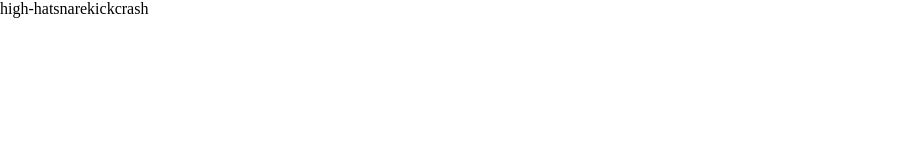
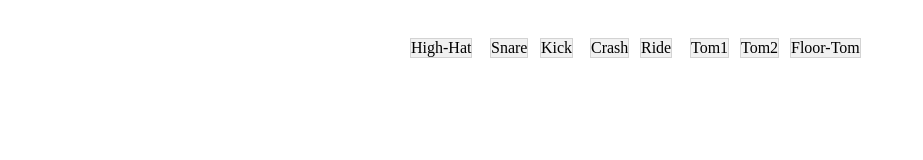
Before and after one commit to richguyniek/Drumify, a plain HTML site: page code/index.html in a window 1280 px wide. Shown: the whole page, without its empty margins (0-923 px from the left). Drawn offline with Linux system fonts and the light colour scheme.

Commit message:
position shitnanigans fixed

```diff
--- a/code/index.html
+++ b/code/index.html
@@ -21,15 +21,16 @@
 
         <body>
 
-
-            <div id="Items">
+            <div class="main">
+                <div id="Items">
 
 
-            </div>
+                    </div>
 
-            <div id="drumKitLayout">
+                <div id="drumKitLayout">
 
-            </div>
+                    </div>
+             </div>
         </body>
 
     </html>
--- a/code/script.js
+++ b/code/script.js
@@ -2,49 +2,76 @@
 
 //array voor drumKit, bestaande uit de onderdelen die je met een loop moet ophalen in selected items
 
-// https://developer.mozilla.org/en-US/docs/Web/API/Document/createElement
-function showArray(){
-    const parts = [
-        "high-hat",
-        "snare",
-        "kick",
-        "crash",
-    ]
+const parts = [
+  "High-Hat",
+  "Snare",
+  "Kick",
+  "Crash",
+  "Ride",
+  "Tom1",
+  "Tom2",
+  "Floor-Tom"
+];
+
+function showArray() {
+  var items_div = document.getElementById("Items");
+  var arrayLength = parts.length;
+
+  for (let i = 0; i < arrayLength; i++) {
+      var createItem = document.createElement("div");
+      createItem.setAttribute("id", parts[i]);
+      createItem.textContent = parts[i];
+      items_div.appendChild(createItem);
+  }
+}
+
+function dragElement(elmnt) {
+  var pos1 = 0,
+      pos2 = 0,
+      pos3 = 0,
+      pos4 = 0;
+
+  if (document.getElementById(elmnt.id)) {
+      document.getElementById(elmnt.id).onmousedown = dragMouseDown;
+
+  } else {
+      elmnt.onmousedown = dragMouseDown;
+  }
+
+  function dragMouseDown(e) {
+      e = e || window.event;
+      e.preventDefault();
+      pos3 = e.clientX;
+      pos4 = e.clientY;
+      document.onmouseup = closeDragElement;
+      document.onmousemove = elementDrag;
+
+  }
+
+  function elementDrag(e) {
+      e = e || window.event;
+      e.preventDefault();
+      pos1 = pos3 - e.clientX;
+      pos2 = pos4 - e.clientY;
+      pos3 = e.clientX;
+      pos4 = e.clientY;
+      elmnt.style.top = (elmnt.offsetTop - pos2) + "px";
+      elmnt.style.left = (elmnt.offsetLeft - pos1) + "px";
 
 
+  }
 
-    var items_div = document.getElementById("Items");
-
-
-    var arrayLength = parts.length
-
-    for (let i=0; i < arrayLength; i++){
-
-    var createItem = document.createElement("span");
-    createItem.textContent = parts[i];
-    console.log(createItem);
-    items_div.appendChild(createItem);
-
-
-
-        console.log("items div = ");
-        console.log(items_div);
-        console.log("parts array = ");
-        console.log(parts);
-}
-
-function spanFunction(){
-    onclick.items_span = (" ")
+  function closeDragElement() {
+      document.onmouseup = null;
+      document.onmousemove = null;
+  }
 
 }
 
-}
-
-
-// voer alleen code uit als de gehele pagina is ingeladen
-document.onreadystatechange = function () {
-    if (document.readyState == "interactive") {
-        // Initialize your application or run some code.
-        showArray()
-    }
-}
+document.addEventListener("DOMContentLoaded", function() {
+  showArray();
+  var arrayLength = parts.length;
+  for (let i = 0; i < arrayLength; i++) {
+      dragElement(document.getElementById(parts[i]));
+  }
+});
--- a/code/style.css
+++ b/code/style.css
@@ -9,5 +9,94 @@
 Body{
     height:100vh;
     width:100vw;
+
+}
+
+.main{
+    width: 100vw;
+    height: 100vh;
     display: flex;
+    align-items: center;
+    justify-content: center;
+    flex-direction: column;
+
 }
+
+#Items{
+    Height:100px ;
+    width: 500px ;
+    display: flex;
+    position: relative;
+}
+
+#drumKitLayout{
+    width: fit-content;
+    height: fit-content;
+    display: grid;
+    grid-template-columns: repeat(10, 125px);
+    grid-template-rows: repeat(5, 125px);
+}
+
+#High-Hat{
+    position: absolute;
+    left: 20px;
+    background-color: #f1f1f1;
+    border: 1px solid  #d3d3d3;
+    text-align: center;
+}
+
+#Snare{
+    position: absolute;
+    left: 100px;
+    background-color: #f1f1f1;
+    border: 1px solid #d3d3d3;
+    text-align: center;
+}
+
+#Kick{
+    position: absolute;
+    left: 150px;
+    background-color: #f1f1f1;
+    border: 1px solid #d3d3d3;
+    text-align: center;
+}
+
+#Crash{
+    position: absolute;
+    left: 200px;
+    background-color: #f1f1f1;
+    border: 1px solid #d3d3d3;
+    text-align: center;
+}
+
+#Ride{
+    position: absolute;
+    left: 250px;
+    background-color: #f1f1f1;
+    border: 1px solid #d3d3d3;
+    text-align: center;
+}
+
+#Tom1{
+    position: absolute;
+    left: 300px;
+    background-color: #f1f1f1;
+    border: 1px solid #d3d3d3;
+    text-align: center;
+}
+
+#Tom2{
+    position: absolute;
+    left: 350px;
+    background-color: #f1f1f1;
+    border: 1px solid #d3d3d3;
+    text-align: center;
+}
+
+#Floor-Tom{
+    position: absolute;
+    left: 400px;
+    background-color: #f1f1f1;
+    border: 1px solid #d3d3d3;
+    text-align: center;
+}
```
